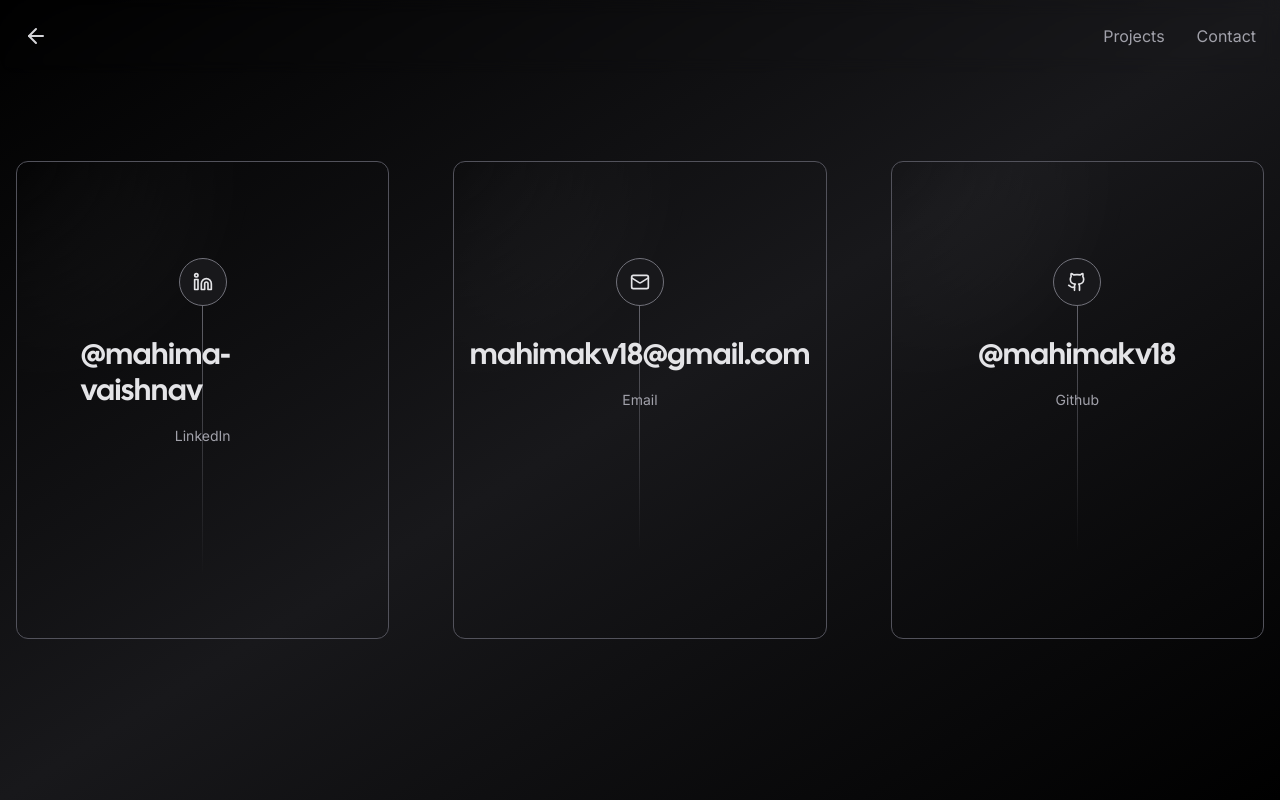
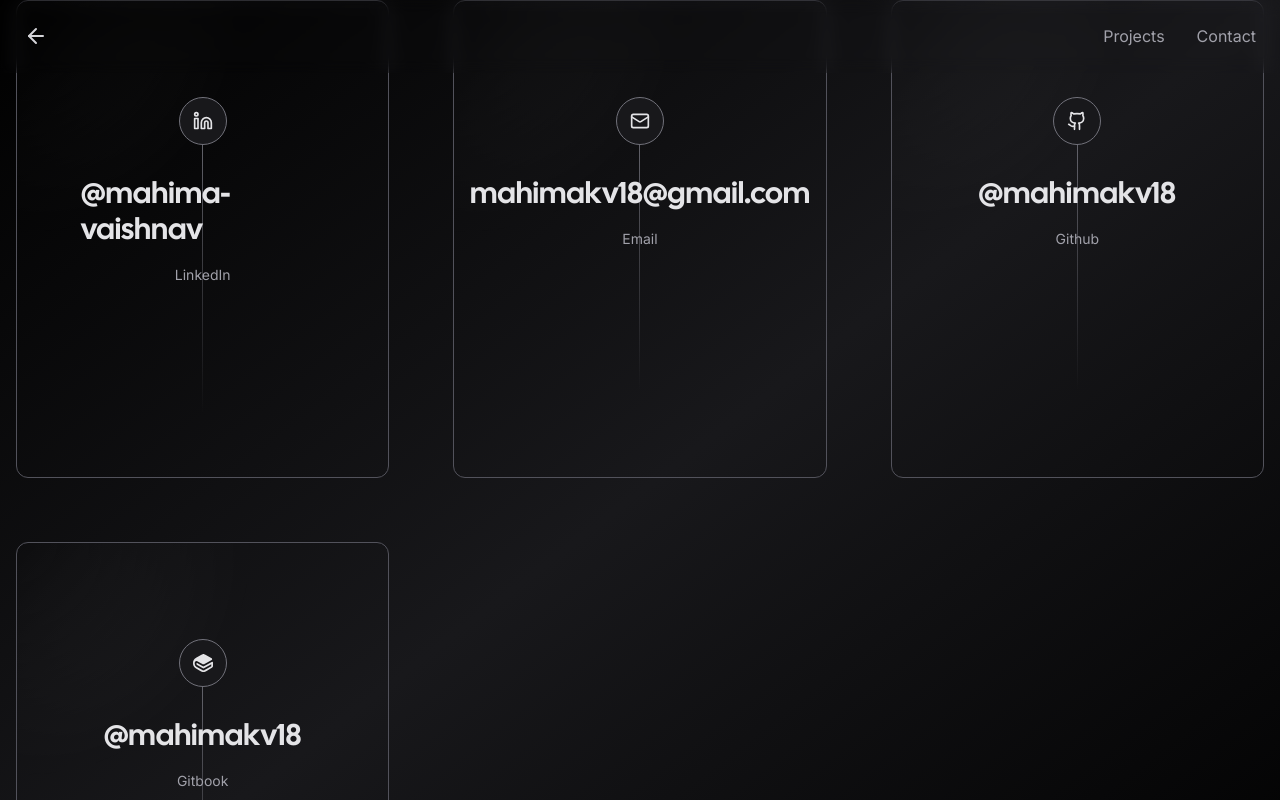
Before and after one commit to mahimakv18/nextjs-portfolio-pageview-counter, a Next.js app: page /contact in a window 1280 px wide. Shown: the top 800 px of the page. Built offline with nearby package versions, Linux system fonts and the light colour scheme; no server answers; what tailwindcss-debug-screens would draw is missing.

Commit message:
New changes

```diff
--- a/app/contact/page.tsx
+++ b/app/contact/page.tsx
@@ -3,7 +3,7 @@
 import Link from "next/link";
 import { Navigation } from "../components/nav";
 import { Card } from "../components/card";
-
+import { SiGitbook } from "react-icons/si";
 const socials = [
 	{
 		icon: <Linkedin size={20} />,
@@ -21,6 +21,12 @@
 		icon: <Github size={20} />,
 		href: "https://github.com/mahimakv18",
 		label: "Github",
+		handle: "@mahimakv18",
+	},
+	{
+		icon: <SiGitbook size={20} />,
+		href: "https://ahmsec.gitbook.io/ahmsec",
+		label: "Gitbook",
 		handle: "@mahimakv18",
 	},
 ];
--- a/package.json
+++ b/package.json
@@ -20,6 +20,7 @@
     "next-contentlayer": "^0.3.4",
     "react": "^18.2.0",
     "react-dom": "^18.2.0",
+    "react-icons": "^5.5.0",
     "react-wrap-balancer": "^1.1.0",
     "rehype-autolink-headings": "^7.0.0",
     "rehype-pretty-code": "^0.10.1",
```
Also changed, not shown: 1 other file (tests, documents, lock files or other folders).
